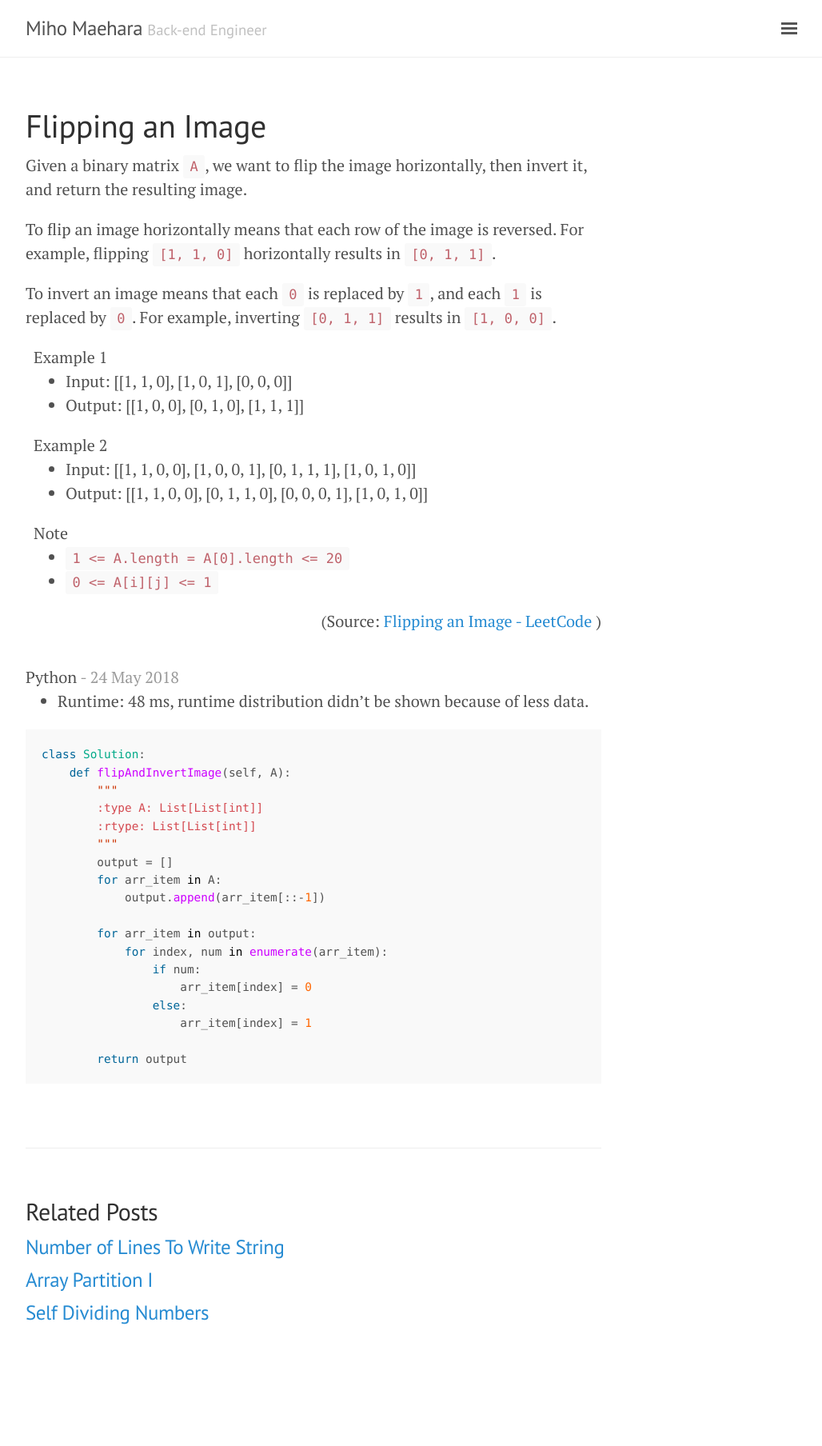
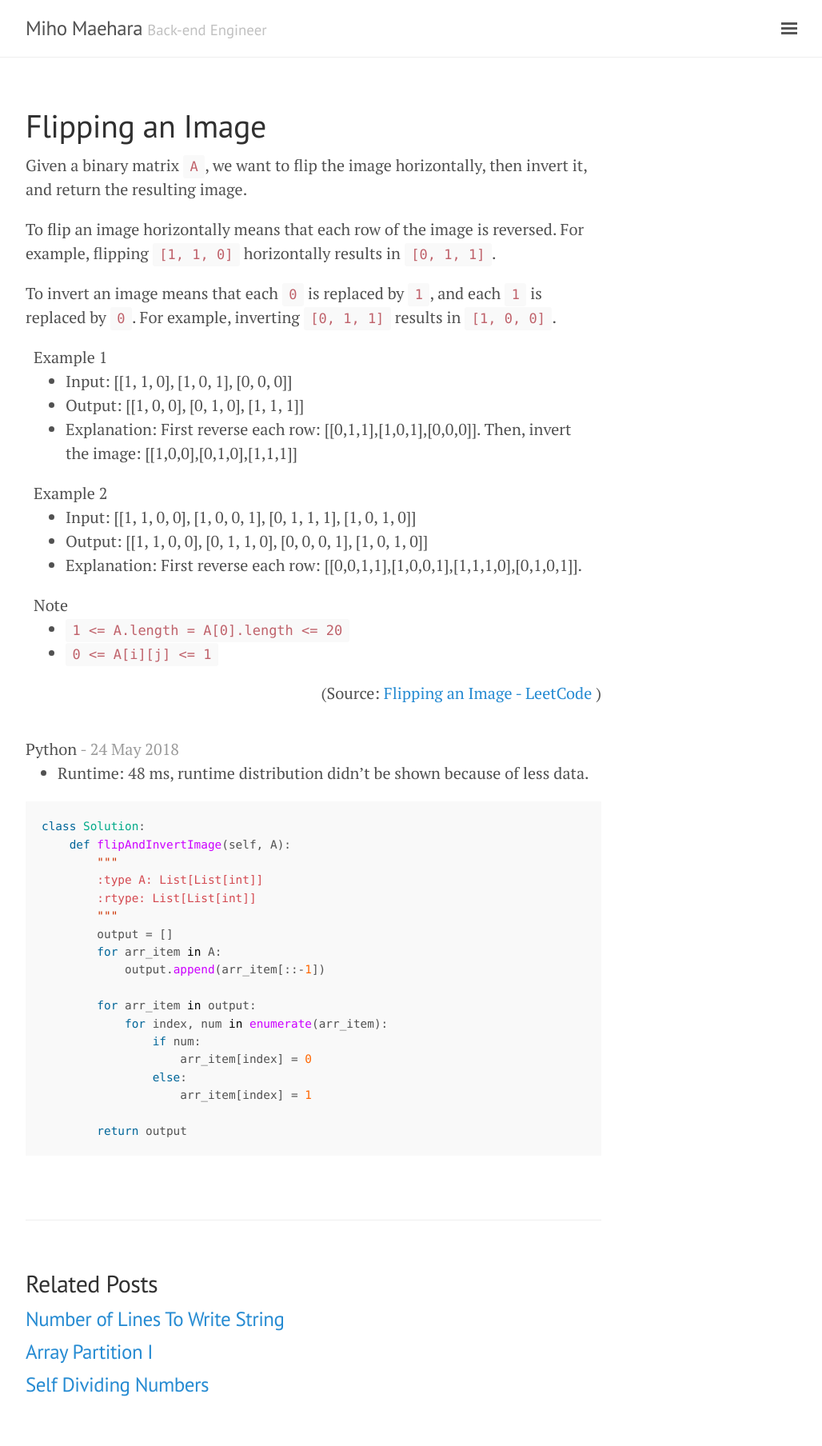
Before and after one commit to rami6/portfolio, a Jekyll site: the page built from algorithms/_posts/2018-05-24-flipping -an-image.md, in a window 1280 px wide. Shown: the whole page at 80% size, without its empty margins (248-1276 px from the left). Built offline with Jekyll 4.4.1, drawn with Linux system fonts in a browser that asks for light colours; before the commit the page ends 1718 px from its top, so only the background shows below that.

Commit message:
Add explanations for examples

```diff
--- a/_includes/problem.html
+++ b/_includes/problem.html
@@ -22,6 +22,9 @@
             <ul>
                 <li>Input: {{ ex.input | markdownify | remove: '<p>' | remove: '</p>' }}</li>
                 <li>Output: {{ ex.output | markdownify | remove: '<p>' | remove: '</p>' }}</li>
+                {% if ex.explanation != null %}
+                <li>Explanation: {{ ex.explanation | markdownify | remove: '<p>' | remove: '</p>' }}</li>
+                {% endif %}
             </ul>
             {% endif %}
         {% endfor %}
--- a/algorithms/_posts/2018-05-24-flipping -an-image.md
+++ b/algorithms/_posts/2018-05-24-flipping -an-image.md
@@ -10,8 +10,11 @@ description:
 example:
     - input: [[1,1,0],[1,0,1],[0,0,0]]
       output: [[1,0,0],[0,1,0],[1,1,1]]
+      explanation: "First reverse each row: [[0,1,1],[1,0,1],[0,0,0]]. Then, invert the image: [[1,0,0],[0,1,0],[1,1,1]]"
     - input: [[1,1,0,0],[1,0,0,1],[0,1,1,1],[1,0,1,0]]
       output: [[1,1,0,0],[0,1,1,0],[0,0,0,1],[1,0,1,0]]
+      explanation: "First reverse each row: [[0,0,1,1],[1,0,0,1],[1,1,1,0],[0,1,0,1]]."
+Then invert the image: [[1,1,0,0],[0,1,1,0],[0,0,0,1],[1,0,1,0]]
 note:
     - "`1 <= A.length = A[0].length <= 20`"
     - "`0 <= A[i][j] <= 1`"
```
Also changed, not shown: algorithms/_posts/2018-05-23-unique-morse-code-words.md (+2 -0 lines), algorithms/_posts/2018-05-25-hamming-distance.md (+1 -0 lines), algorithms/_posts/2018-05-30-array-partition-i.md (+1 -0 lines), algorithms/_posts/2018-05-31-number-of-lines-to-write-string.md (+2 -0 lines).
